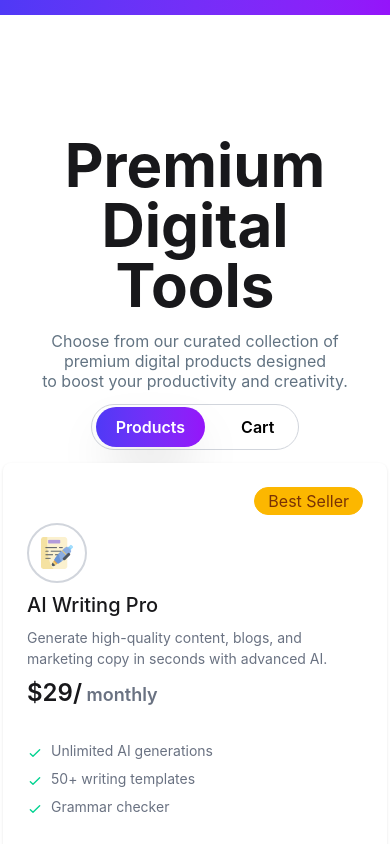
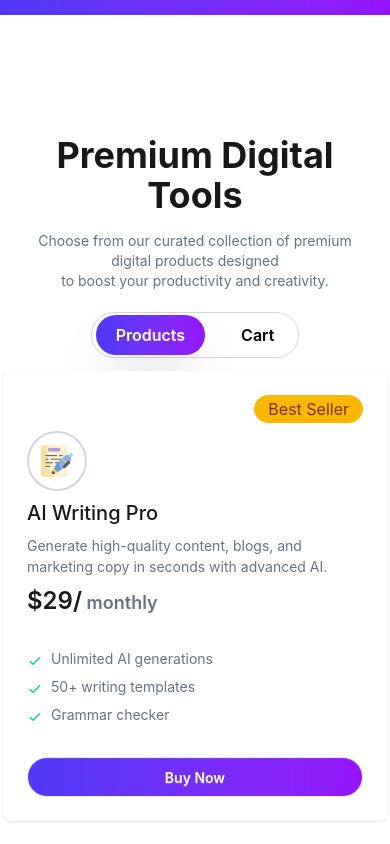
Before and after one commit to farhangalib-1/DigiTools, a React (Vite) app: page / in a window 390 px wide. Shown: the part 1360-2204 px from the top of the page. Built offline with nearby package versions, Linux system fonts and the light colour scheme.

Commit message:
Responsive design is updated

```diff
--- a/src/components/Pricing.jsx
+++ b/src/components/Pricing.jsx
@@ -4,8 +4,8 @@ const Pricing = ({pricedata}) => {
   return (
     <div>
     <div className="text-center mt-30 ">
-      <h1 className="text-5xl font-bold mb-4">Simple, Transparent Pricing</h1>
-      <p className="text-[#627382] mb-10">Choose the plan that fits your needs. Upgrade or downgrade anytime.</p>
+      <h1 className="text-2xl md:text-5xl font-bold mb-4">Simple, Transparent Pricing</h1>
+      <p className="text-[#627382] mb-10 text-[12px] md:text-[16px]">Choose the plan that fits your needs. Upgrade or downgrade anytime.</p>
       </div>
       <div className="allPricingCard w-10/12 mx-auto grid grid-cols-1 md:grid-cols-3 gap-4">
       {
--- a/src/components/Products.jsx
+++ b/src/components/Products.jsx
@@ -6,8 +6,8 @@ const Products = ({data}) => {
   return (
     <div>
         <div className="TextContents w-10/12 mx-auto mt-30 text-center">
-            <h1 className="text-6xl font-bold mb-4">Premium Digital Tools</h1>
-            <p className="leading-5 text-[#627382] mb-4">Choose from our curated collection of premium digital products designed <br /> to boost your productivity and creativity.</p>
+            <h1 className="text-4xl md:text-6xl font-bold mb-4">Premium Digital Tools</h1>
+            <p className="text-[14px] md:text-[16px] leading-5 text-[#627382] mb-6">Choose from our curated collection of premium digital products designed <br /> to boost your productivity and creativity.</p>
             <div className="border border-gray-300 rounded-full w-fit inline pl-1 pr-1 py-3 space-x-4">
             <button onClick={()=>{setActive("Products")}} className={`text-[16px]
                 ${active==='Products'? 'bg-linear-to-r from-[#4F39F6] to-[#9514FA] text-white shadow-2xl':"text-black bg-transparent" } px-5 py-2 rounded-full font-semibold   cursor-pointer`}>Products</button>
--- a/src/components/Starter.jsx
+++ b/src/components/Starter.jsx
@@ -1,8 +1,8 @@
 const Starter = () => {
   return (
     <div className="bg-gray-100 mt-30 pb-30">
-        <h1 className="pt-30 text-5xl font-bold mb-4 text-center">Get Started in 3 Steps</h1>
-        <p className="text-gray-500 text-center mb-10">Start using premium digital tools in minutes, not hours.</p>
+        <h1 className="pt-30 text-3xl  md:text-5xl font-bold mb-4 text-center">Get Started in 3 Steps</h1>
+        <p className="text-gray-500 text-center text-[13px] md:text-[16px] mb-10">Start using premium digital tools in minutes, not hours.</p>
         <div className="cards grid grid-cols-1 md:grid-cols-3 w-10/12 mx-auto gap-7.5">
              <div className="card shadow p-6 text-center bg-white">
                 <div className="text flex justify-end"><h1 className="w-fit border px-2 py-1 rounded-full bg-linear-to-r from-[#4F39F6] to-[#9514FA] text-white font-semibold">01</h1></div>
```
